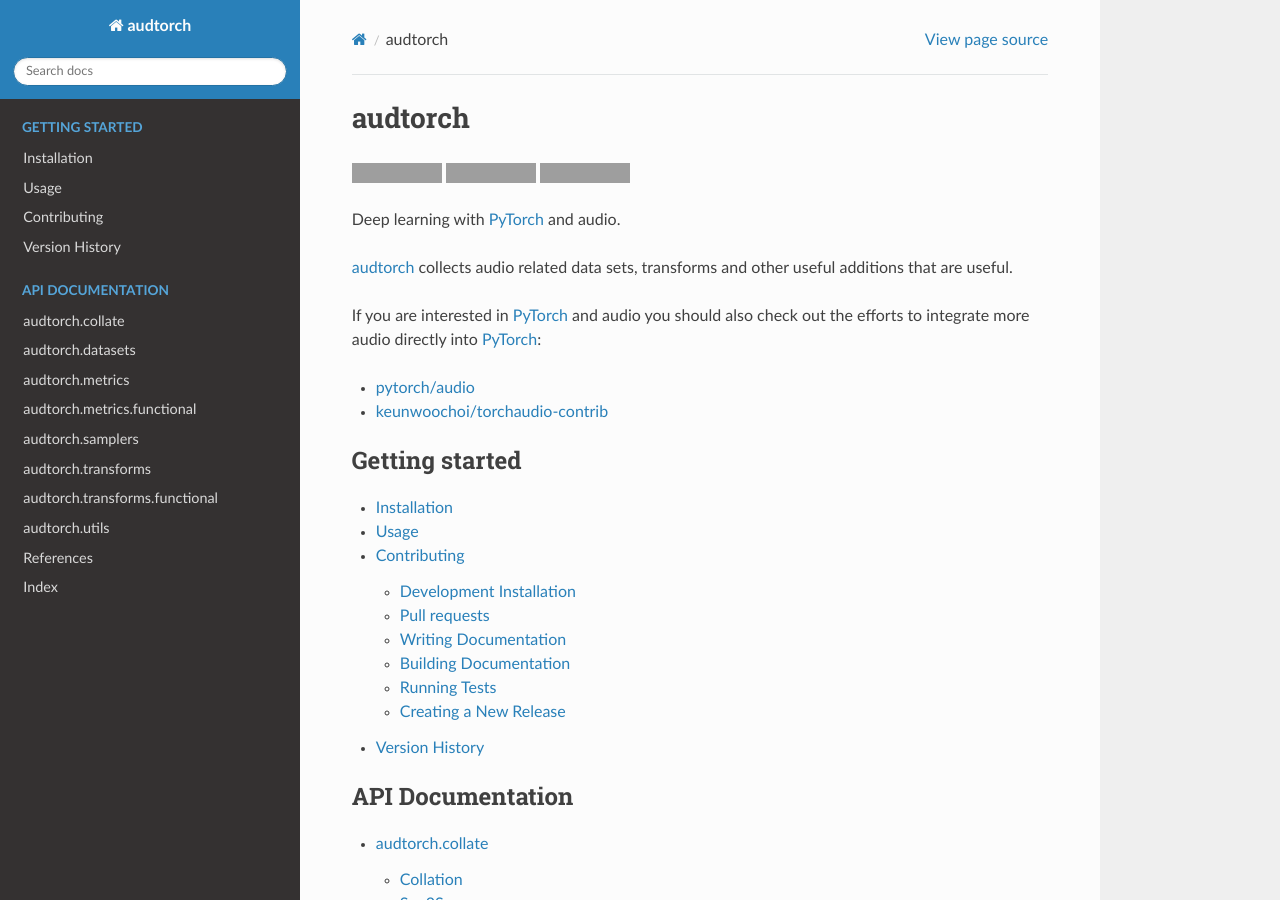
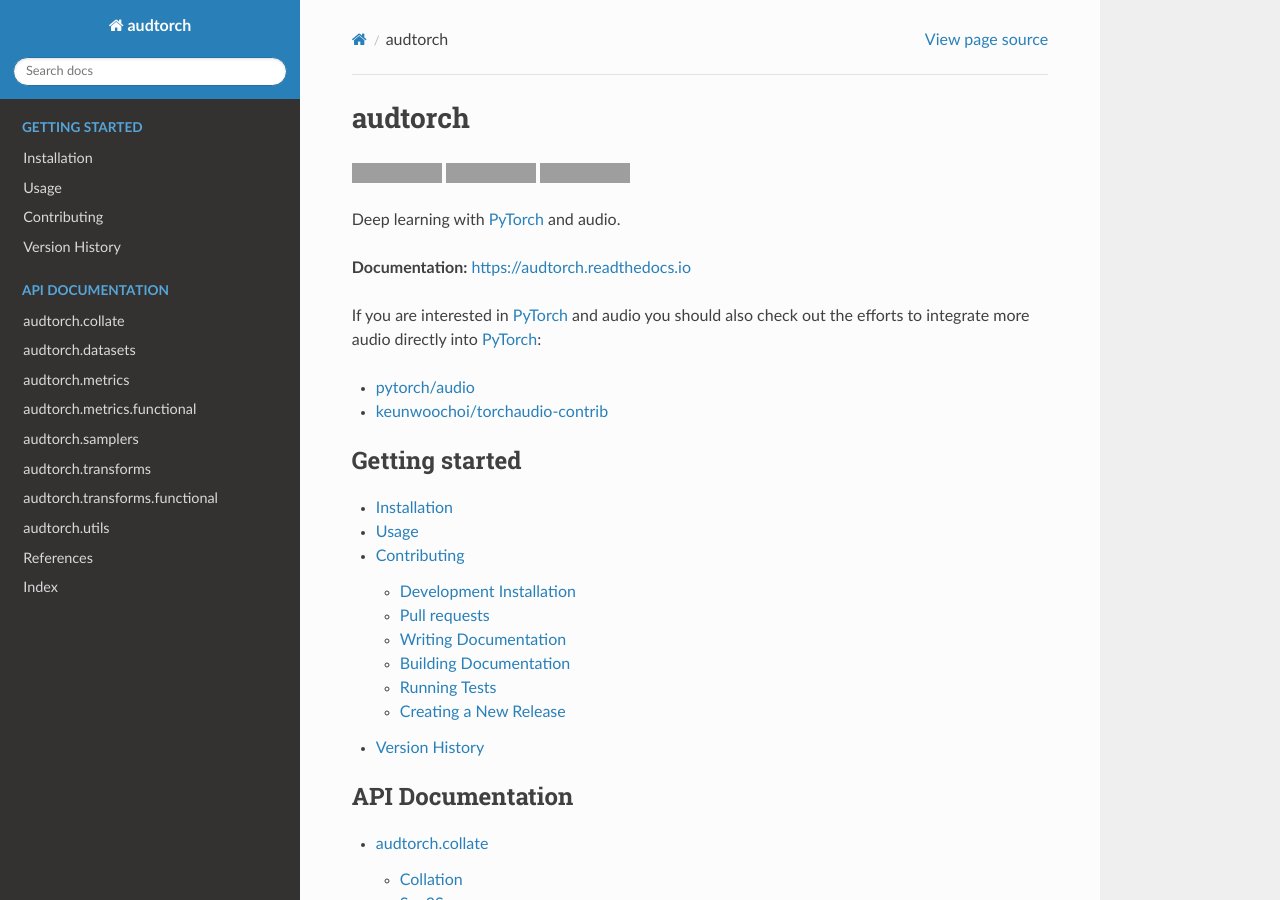
Before and after one commit to audeering/audtorch, a Sphinx documentation site: the page built from docs/index.rst, in a window 1280 px wide and 900 px high. Built offline with Sphinx 7.4.7 and the Read the Docs theme 2.0.0, drawn with Linux system fonts in a browser that asks for light colours; formulas are drawn with MathJax 3; grey boxes are pictures that could not be loaded.

Commit message:
DOC: add link to RTD page to README

```diff
--- a/README.rst
+++ b/README.rst
@@ -6,8 +6,7 @@
 
 Deep learning with PyTorch_ and audio.
 
-audtorch_ collects audio related data sets, transforms and other useful
-additions that are useful.
+**Documentation:** https://audtorch.readthedocs.io
 
 If you are interested in PyTorch_ and audio you should also check out the
 efforts to integrate more audio directly into PyTorch_:
--- a/docs/index.rst
+++ b/docs/index.rst
@@ -1,7 +1,7 @@
 .. audtorch documentation master file
 
 .. include:: ../README.rst
-    :end-line: 33
+    :end-line: 31
 
 .. toctree::
     :caption: Getting started
--- a/docs/install.rst
+++ b/docs/install.rst
@@ -1,3 +1,3 @@
 .. include:: ../README.rst
-    :start-line: 34
-    :end-line: 47
+    :start-line: 32
+    :end-line: 45
--- a/docs/usage.rst
+++ b/docs/usage.rst
@@ -1,2 +1,2 @@
 .. include:: ../README.rst
-    :start-line: 48
+    :start-line: 46
```
Also changed, not shown: other parts of README.rst (+0 -1 lines).
